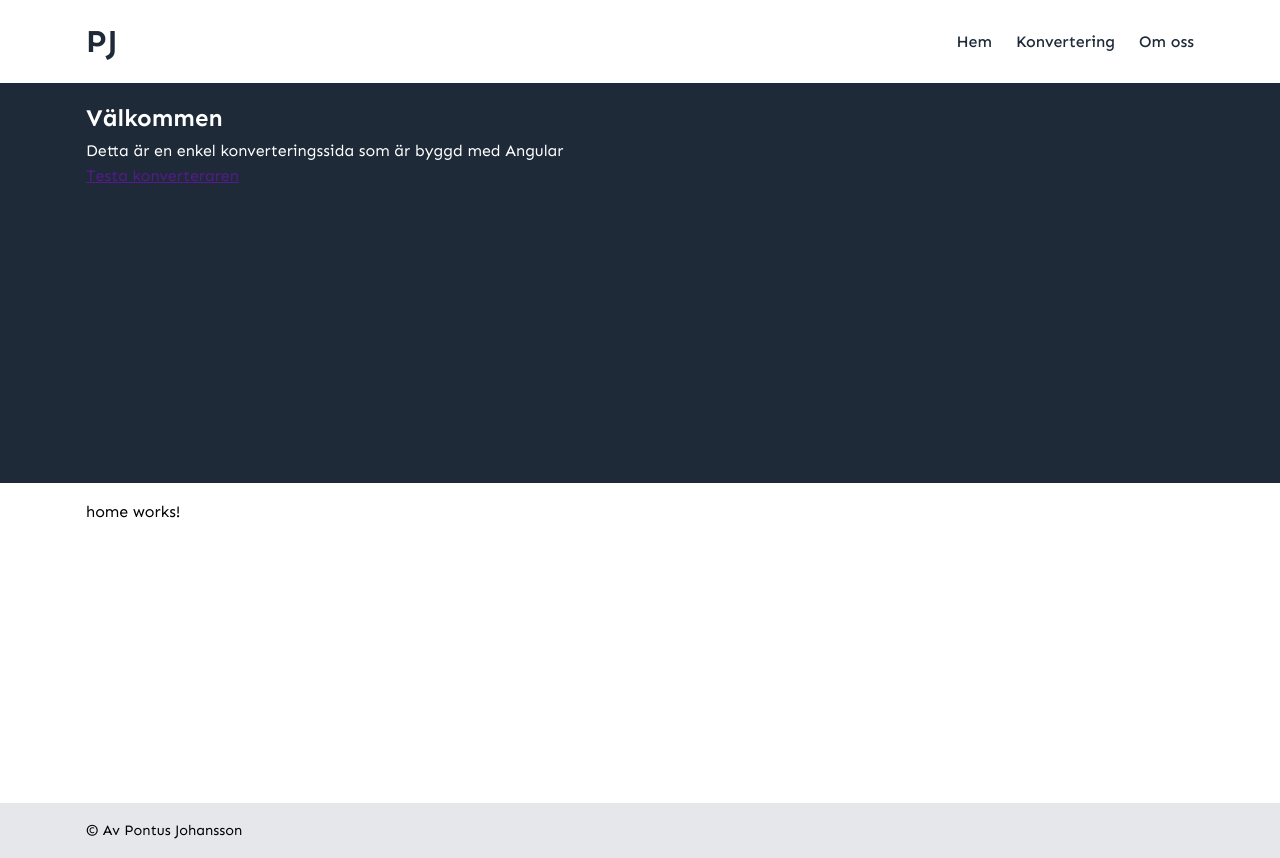
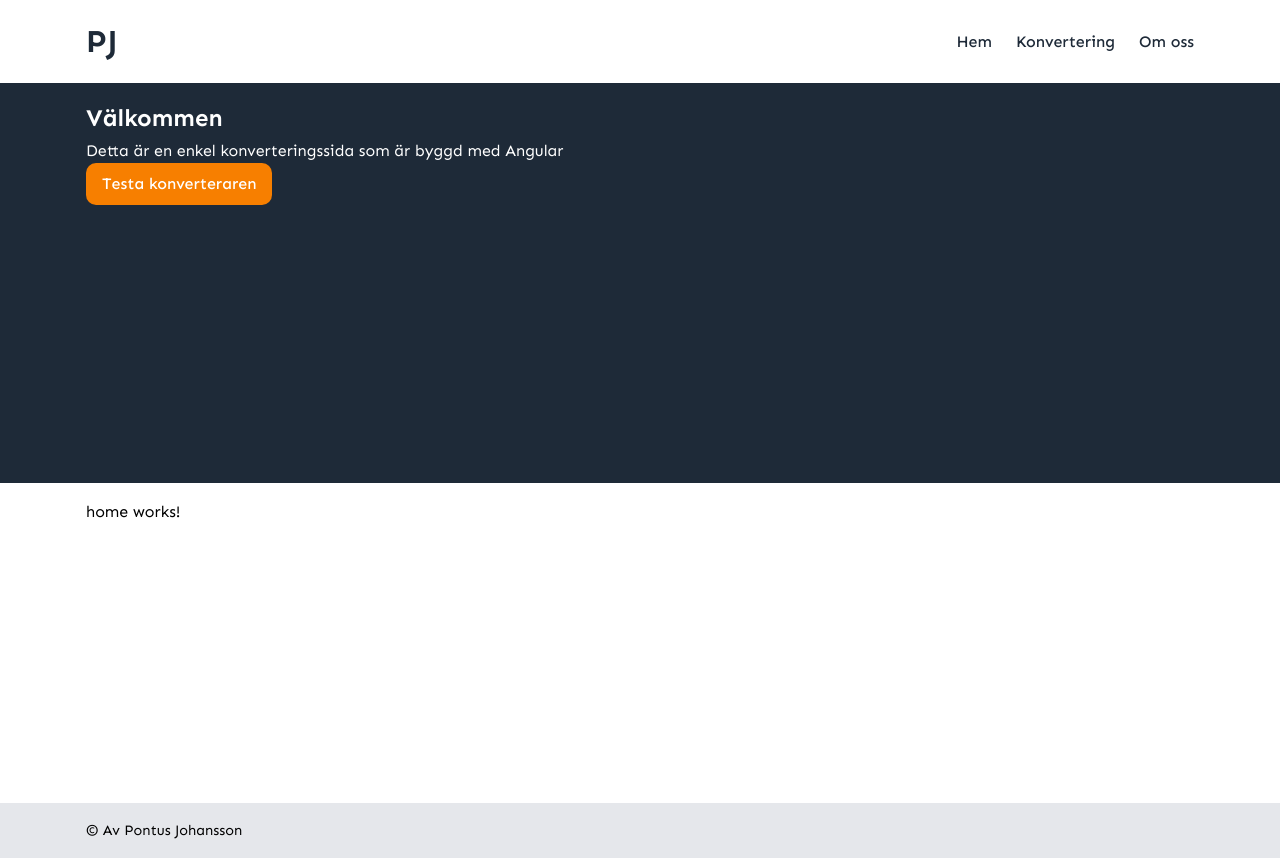
Before and after one commit to Punttt/AngularLab, an Angular app: page /home in a window 1280 px wide. Built offline with nearby package versions, Linux system fonts and the light colour scheme.

Commit message:
tar bort text decoration och färg för knappar

```diff
--- a/src/app/partials/hero/hero.html
+++ b/src/app/partials/hero/hero.html
@@ -2,6 +2,6 @@
     <div class="container">
         <h2>Välkommen</h2>
         <p>Detta är en enkel konverteringssida som är byggd med Angular</p>
-        <a href="">Testa konverteraren</a>
+        <a href="" class="btn">Testa konverteraren</a>
     </div>
 </section>
--- a/src/styles.scss
+++ b/src/styles.scss
@@ -27,12 +27,14 @@ body {
     display: inline-block;
     padding: 0.5rem 1rem;
     background-color: #f77f00;
+    color: #fff;
     border-radius: 10px;
     border: none;
     font-weight: 500;
     cursor: pointer;
     text-align: center;
     transition: 0.5s;
+    text-decoration: none;
 }
 
 .btn:hover {
```
